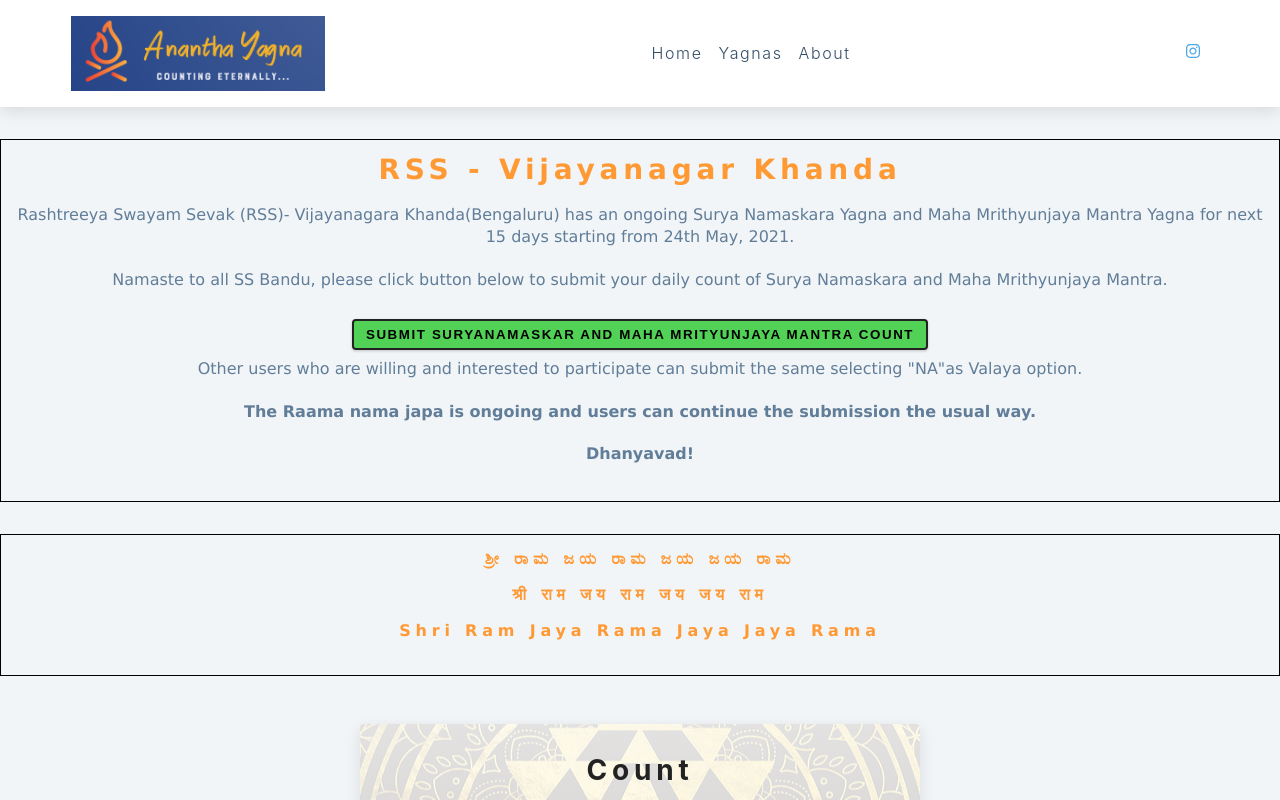
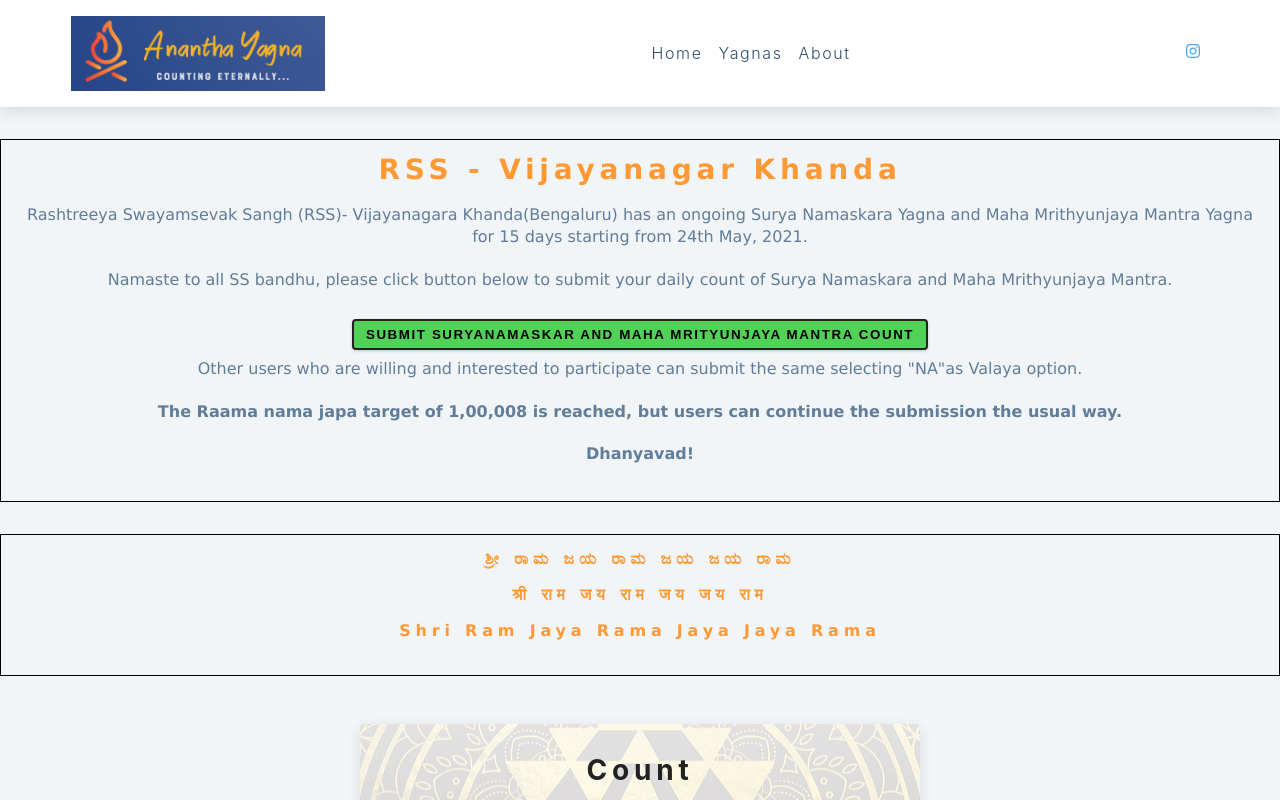
Before and after one commit to HGKarthik26/anantha-yagna, a React (Create React App) app: page / in a window 1280 px wide. Shown: the top 800 px of the page. Built offline with nearby package versions, Linux system fonts and the light colour scheme.

Commit message:
Update InfoSection.jsx

```diff
--- a/src/components/InfoSection.jsx
+++ b/src/components/InfoSection.jsx
@@ -15,13 +15,12 @@
       <div className="rss-section">
         <h3>RSS - Vijayanagar Khanda</h3>
         <p>
-          Rashtreeya Swayam Sevak (RSS)- Vijayanagara Khanda(Bengaluru) has an
-          ongoing Surya Namaskara Yagna and Maha Mrithyunjaya Mantra Yagna for
-          next 15 days starting from 24th May, 2021.
+          Rashtreeya Swayamsevak Sangh (RSS)- Vijayanagara Khanda(Bengaluru) has an
+          ongoing Surya Namaskara Yagna and Maha Mrithyunjaya Mantra Yagna for 15 days starting from 24th May, 2021.
         </p>
 
         <p>
-          Namaste to all SS Bandu, please click button below to submit your
+          Namaste to all SS bandhu, please click button below to submit your
           daily count of Surya Namaskara and Maha Mrithyunjaya Mantra.
         </p>
         <div className="sub-btn-container">
@@ -39,7 +38,7 @@
         </p>
         <p>
           <b>
-            The Raama nama japa is ongoing and users can continue the submission
+            The Raama nama japa target of 1,00,008 is reached, but users can continue the submission
             the usual way.
           </b>
         </p>
```
